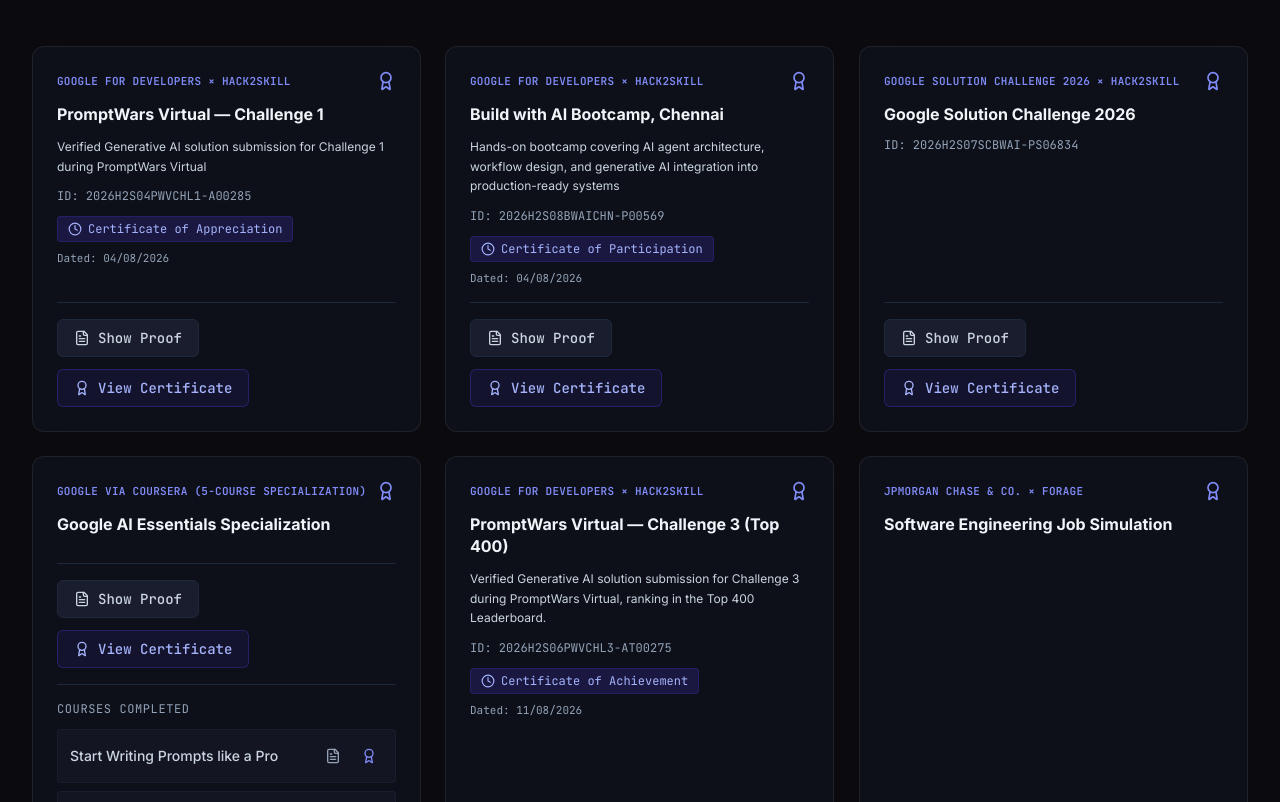
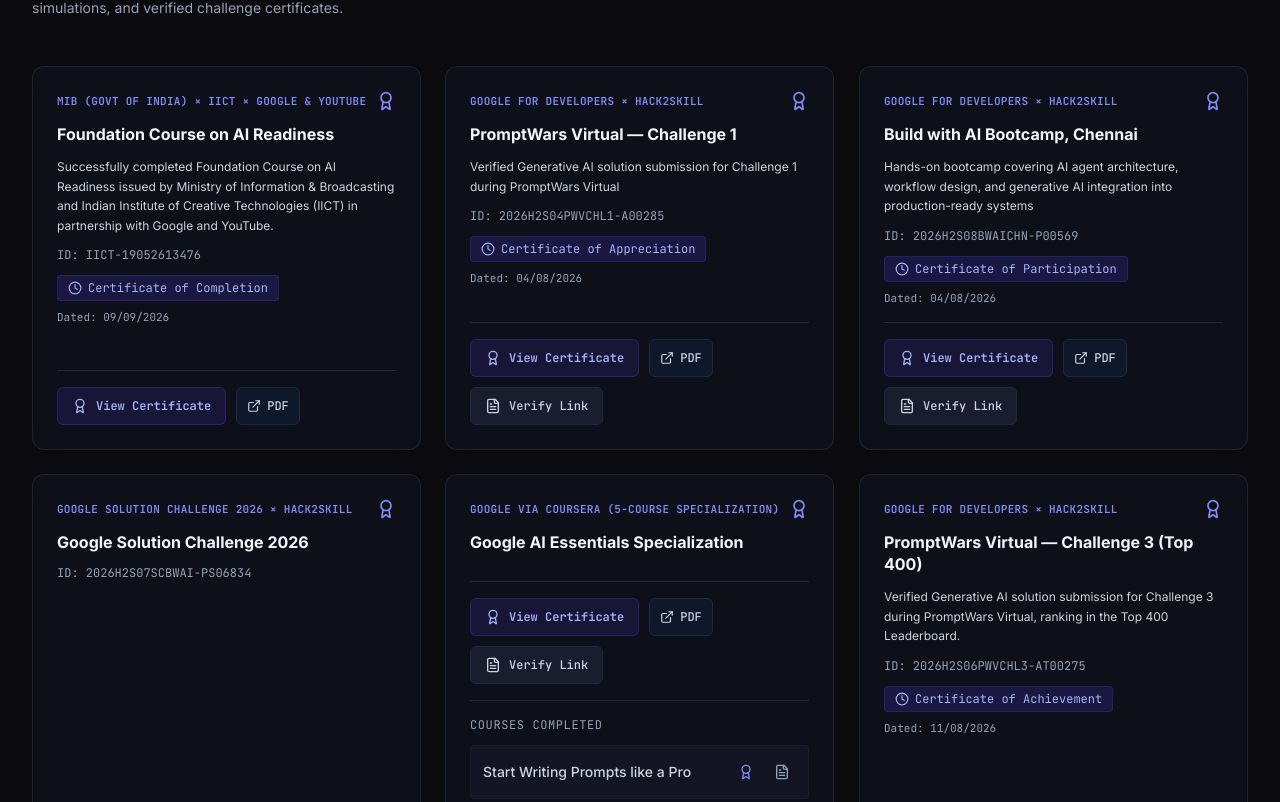
Before and after one commit to NaniToka/toka.portfolio, a React (Vite) app: page / in a window 1280 px wide. Shown: the part 9398-10200 px from the top of the page. Built offline with nearby package versions, Linux system fonts and the light colour scheme.

Commit message:
Added IICT certificate

```diff
--- a/src/components/Certs.tsx
+++ b/src/components/Certs.tsx
@@ -1,9 +1,29 @@
-import React from 'react';
+import React, { useState, useEffect } from 'react';
 import { motion } from 'framer-motion';
-import { Award, FileText, CheckCircle, Clock } from 'lucide-react';
+import { Award, FileText, CheckCircle, Clock, ExternalLink, Download, X } from 'lucide-react';
 import { CERTIFICATIONS } from '../data/portfolioData';
 
 export const Certs: React.FC = () => {
+  const [selectedCert, setSelectedCert] = useState<{ title: string; pdfUrl: string; credentialId?: string; issuer: string } | null>(null);
+
+  useEffect(() => {
+    const handleKeyDown = (e: KeyboardEvent) => {
+      if (e.key === 'Escape' && selectedCert) {
+        setSelectedCert(null);
+      }
+    };
+    if (selectedCert) {
+      document.body.style.overflow = 'hidden';
+      window.addEventListener('keydown', handleKeyDown);
+    } else {
+      document.body.style.overflow = '';
+    }
+    return () => {
+      document.body.style.overflow = '';
+      window.removeEventListener('keydown', handleKeyDown);
+    };
+  }, [selectedCert]);
+
   return (
     <section id="certifications" className="py-20 relative">
       <div className="max-w-7xl mx-auto px-4 sm:px-6 lg:px-8">
@@ -17,7 +37,7 @@
             Certifications & Badges
           </h2>
           <p className="text-slate-400 text-sm mt-2 max-w-2xl">
-            Official specializations, corporate engineering job simulations, and verified challenge certificates.
+            Official specializations, government & industry AI readiness credentials, corporate engineering simulations, and verified challenge certificates.
           </p>
         </div>
 
@@ -73,27 +93,41 @@
               </div>
 
               {(cert.verifyUrl || cert.certificateUrl) ? (
-                <div className="pt-4 mt-4 border-t border-slate-800 flex flex-wrap gap-3">
-                  {cert.verifyUrl && (
-                    <a
-                      href={cert.verifyUrl}
-                      target="_blank"
-                      rel="noopener noreferrer"
-                      className="inline-flex items-center gap-2 px-4 py-2 text-sm font-mono font-medium rounded-md text-slate-300 bg-[#1a1d2d] border border-slate-800 hover:border-indigo-500/50 hover:text-indigo-400 transition-all min-h-[38px]"
+                <div className="pt-4 mt-4 border-t border-slate-800 flex flex-wrap gap-2.5">
+                  {cert.certificateUrl && (
+                    <button
+                      onClick={() => setSelectedCert({
+                        title: cert.title,
+                        pdfUrl: cert.certificateUrl!,
+                        credentialId: cert.credentialId,
+                        issuer: cert.issuer
+                      })}
+                      className="inline-flex items-center gap-2 px-3.5 py-2 text-xs font-mono font-semibold rounded-md text-indigo-300 bg-indigo-950/60 border border-indigo-800/50 hover:bg-indigo-900/60 hover:text-indigo-200 transition-all min-h-[38px]"
                     >
-                      <FileText className="w-4 h-4" />
-                      Show Proof
-                    </a>
+                      <Award className="w-4 h-4" />
+                      View Certificate
+                    </button>
                   )}
                   {cert.certificateUrl && (
                     <a
                       href={cert.certificateUrl}
                       target="_blank"
                       rel="noopener noreferrer"
-                      className="inline-flex items-center gap-2 px-4 py-2 text-sm font-mono font-medium rounded-md text-indigo-300 bg-indigo-950/40 border border-indigo-800/50 hover:bg-indigo-900/50 hover:text-indigo-200 transition-all min-h-[38px]"
+                      className="inline-flex items-center gap-1.5 px-2.5 py-2 text-xs font-mono font-medium rounded-md text-slate-300 bg-slate-900 hover:bg-slate-800 border border-slate-800 transition-all min-h-[38px]"
+                      title="Open PDF directly in new tab"
                     >
-                      <Award className="w-4 h-4" />
-                      View Certificate
+                      <ExternalLink className="w-3.5 h-3.5" /> PDF
+                    </a>
+                  )}
+                  {cert.verifyUrl && (
+                    <a
+                      href={cert.verifyUrl}
+                      target="_blank"
+                      rel="noopener noreferrer"
+                      className="inline-flex items-center gap-2 px-3.5 py-2 text-xs font-mono font-medium rounded-md text-slate-300 bg-[#1a1d2d] border border-slate-800 hover:border-indigo-500/50 hover:text-indigo-400 transition-all min-h-[38px]"
+                    >
+                      <FileText className="w-4 h-4" />
+                      Verify Link
                     </a>
                   )}
                 </div>
@@ -113,14 +147,22 @@
                       <div key={sub.id} className="flex flex-col sm:flex-row sm:items-center justify-between p-3 rounded bg-[#1a1d2d]/50 border border-slate-800/50 gap-2">
                         <span className="text-sm text-slate-300 font-medium">{sub.title}</span>
                         <div className="flex gap-2">
+                          {sub.certificateUrl && (
+                            <button
+                              onClick={() => setSelectedCert({
+                                title: sub.title,
+                                pdfUrl: sub.certificateUrl!,
+                                issuer: cert.title
+                              })}
+                              className="p-1.5 text-indigo-400 hover:text-indigo-300 hover:bg-indigo-500/10 rounded transition-colors"
+                              title="View Certificate"
+                            >
+                              <Award className="w-4 h-4" />
+                            </button>
+                          )}
                           {sub.verifyUrl && (
                             <a href={sub.verifyUrl} target="_blank" rel="noopener noreferrer" className="p-1.5 text-slate-400 hover:text-indigo-400 hover:bg-indigo-500/10 rounded transition-colors" title="Show Proof">
                               <FileText className="w-4 h-4" />
-                            </a>
-                          )}
-                          {sub.certificateUrl && (
-                            <a href={sub.certificateUrl} target="_blank" rel="noopener noreferrer" className="p-1.5 text-indigo-400 hover:text-indigo-300 hover:bg-indigo-500/10 rounded transition-colors" title="View Certificate">
-                              <Award className="w-4 h-4" />
                             </a>
                           )}
                         </div>
@@ -134,6 +176,103 @@
         </div>
 
       </div>
+
+      {/* Certificate Viewer Modal Overlay */}
+      {selectedCert && (
+        <div
+          className="fixed inset-0 z-50 flex items-center justify-center p-3 sm:p-6 bg-black/80 backdrop-blur-md animate-fadeIn"
+          onClick={() => setSelectedCert(null)}
+        >
+          <div
+            className="relative w-full max-w-5xl h-[90vh] bg-[#0C0F17] border border-slate-800 rounded-xl flex flex-col overflow-hidden shadow-2xl"
+            onClick={(e) => e.stopPropagation()}
+          >
+            {/* Modal Header */}
+            <div className="flex items-center justify-between px-4 sm:px-6 py-3.5 bg-slate-900/90 border-b border-slate-800">
+              <div className="flex items-center gap-2.5">
+                <Award className="w-5 h-5 text-indigo-400" />
+                <div>
+                  <h3 className="font-mono text-sm sm:text-base font-semibold text-slate-100">
+                    {selectedCert.title}
+                  </h3>
+                  <span className="font-mono text-xs text-slate-400 block">
+                    {selectedCert.issuer} {selectedCert.credentialId ? `• ID: ${selectedCert.credentialId}` : ''}
+                  </span>
+                </div>
+              </div>
+
+              <div className="flex items-center gap-2">
+                <a
+                  href={selectedCert.pdfUrl}
+                  target="_blank"
+                  rel="noopener noreferrer"
+                  className="hidden sm:inline-flex items-center gap-1.5 px-3 py-1.5 text-xs font-mono font-medium rounded-md bg-slate-800 hover:bg-slate-700 text-slate-200 border border-slate-700 transition-colors"
+                >
+                  <ExternalLink className="w-3.5 h-3.5" /> Open Fullscreen
+                </a>
+
+                <a
+                  href={selectedCert.pdfUrl}
+                  download={`${selectedCert.title.replace(/\s+/g, '_')}_Certificate.pdf`}
+                  className="inline-flex items-center gap-1.5 px-3 py-1.5 text-xs font-mono font-semibold rounded-md bg-indigo-600 hover:bg-indigo-500 text-white transition-colors shadow-sm"
+                >
+                  <Download className="w-3.5 h-3.5" /> Download PDF
+                </a>
+
+                <button
+                  onClick={() => setSelectedCert(null)}
+                  className="p-1.5 text-slate-400 hover:text-white rounded-md hover:bg-slate-800 transition-colors"
+                  aria-label="Close modal"
+                >
+                  <X className="w-5 h-5" />
+                </button>
+              </div>
+            </div>
+
+            {/* Modal Body with Embed & Mobile Fallback */}
+            <div className="flex-1 w-full h-full bg-[#181B24] relative">
+              <object
+                data={selectedCert.pdfUrl}
+                type="application/pdf"
+                className="w-full h-full border-none"
+              >
+                <iframe
+                  src={`${selectedCert.pdfUrl}#toolbar=1&navpanes=0`}
+                  title="Certificate Preview"
+                  className="w-full h-full border-none"
+                >
+                  <div className="flex flex-col items-center justify-center h-full p-6 text-center bg-[#0C0F17]">
+                    <Award className="w-12 h-12 text-indigo-400 mb-3" />
+                    <h4 className="text-lg font-semibold text-slate-100 mb-2">
+                      Certificate Document Preview
+                    </h4>
+                    <p className="text-sm text-slate-400 max-w-md mb-6 leading-relaxed">
+                      You can view or download the certificate PDF directly below.
+                    </p>
+                    <div className="flex flex-wrap gap-3 justify-center">
+                      <a
+                        href={selectedCert.pdfUrl}
+                        target="_blank"
+                        rel="noopener noreferrer"
+                        className="inline-flex items-center gap-2 px-4 py-2 text-xs font-mono font-semibold rounded-md bg-indigo-600 hover:bg-indigo-500 text-white transition-colors"
+                      >
+                        <ExternalLink className="w-4 h-4" /> View PDF in New Tab
+                      </a>
+                      <a
+                        href={selectedCert.pdfUrl}
+                        download={`${selectedCert.title.replace(/\s+/g, '_')}_Certificate.pdf`}
+                        className="inline-flex items-center gap-2 px-4 py-2 text-xs font-mono font-semibold rounded-md bg-slate-800 hover:bg-slate-700 text-slate-200 border border-slate-700 transition-colors"
+                      >
+                        <Download className="w-4 h-4" /> Download PDF Directly
+                      </a>
+                    </div>
+                  </div>
+                </iframe>
+              </object>
+            </div>
+          </div>
+        </div>
+      )}
     </section>
   );
 };
--- a/src/data/portfolioData.ts
+++ b/src/data/portfolioData.ts
@@ -163,6 +163,16 @@
 ];
 
 export const CERTIFICATIONS: Certification[] = [
+  {
+    id: "iict-ai-readiness",
+    title: "Foundation Course on AI Readiness",
+    issuer: "MIB (Govt of India) × IICT × Google & YouTube",
+    status: "Certificate of Completion",
+    description: "Successfully completed Foundation Course on AI Readiness issued by Ministry of Information & Broadcasting and Indian Institute of Creative Technologies (IICT) in partnership with Google and YouTube.",
+    date: "09/09/2026",
+    credentialId: "IICT-19052613476",
+    certificateUrl: "/iict-foundation-course-ai-readiness.pdf"
+  },
   {
     id: "promptwars-ch1",
     title: "PromptWars Virtual — Challenge 1",
```
Also changed, not shown: 2 other files (tests, documents, lock files or other folders).
